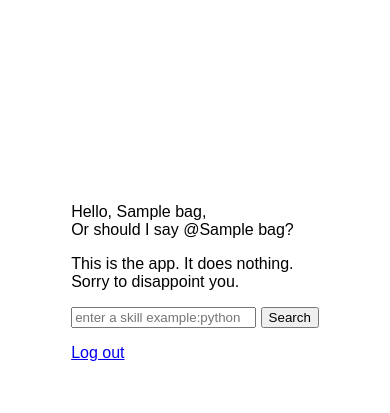
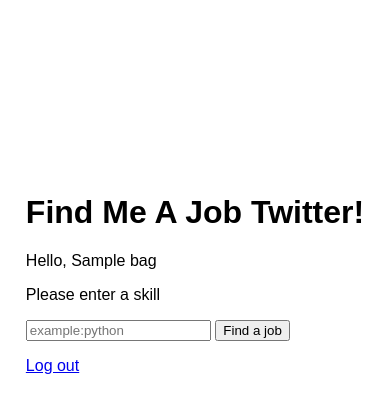
Before and after one commit to bounswe/bounswe2018group10, a Flask app: template twitter-api/search-job/templates/home.html in a window 390 px wide. Shown: the part 140-553 px from the top of the page. Run offline with Flask 2, Linux system fonts and the light colour scheme; the template is opened without the code that fills it: most values are stand-ins (such as "Sample title", 1, 10 or a date in 2020); parts of the project's set-up code (start-up, migrations or seed data) failed here and were passed over.

Commit message:
changing the style.css for twitter-api-search-job
*changing how tweets look
*adding meta viewport tags to all views to support mobile browsers

```diff
--- a/twitter-api/search-job/application.py
+++ b/twitter-api/search-job/application.py
@@ -1,3 +1,6 @@
+
+# author: Baran Kılıç
+
 from flask import Flask, jsonify, render_template, request, session, redirect, url_for
 import yaml
 import tweepy
@@ -10,7 +13,6 @@ application = Flask(__name__)
 application.secret_key = 'super secret key'
 application.config['SESSION_TYPE'] = 'filesystem'
 
-#TODO add author
 
 @application.route('/')
 def home():
@@ -18,7 +20,6 @@ def home():
     if not is_authorized():
         return render_template('guest.html')
 
-    # TODO: do something useful with the API
     api = get_api()
     me = api.me()
 
@@ -39,14 +40,13 @@ def follow_user(user_id, screen_name):
 def search_job():
     api = get_api()
     job_name = request.values['job'].strip()
-    #TODO query job name
-    query = 'python AND (JOB OR JOBS OR CAREER OR CAREERS OR LOOKING OR SEEK OR SEEKING OR HIRE OR HIRING' \
+    query = job_name + ' AND (JOB OR JOBS OR CAREER OR CAREERS OR LOOKING OR SEEK OR SEEKING OR HIRE OR HIRING' \
             ' OR RECRUIT OR RECRUITING OR EMPLOY OR EMPLOYING OR EMPLOYMENT OR CV OR OPPORTUNITY OR' \
             ' OPPORTUNITIES OR ROLE OR ROLES OR POSITION OR SKILLED OR CONTRACT OR WANTED OR NEEDED OR SALARY)'
     max_tweets = 20
-    #, lang='en' ,include_entities=True  result_type='popular'
+    # lang='en' ,include_entities=True  result_type='popular'
     searchResult = tweepy.Cursor(api.search, q=query).items(max_tweets)
-    #searchResult = api.search(q=query, lang='en',include_entities=True)
+    # searchResult = api.search(q=query, lang='en',include_entities=True)
     return render_template('search_job.html', searchResult=searchResult)
 
 
@@ -106,4 +106,4 @@ def get_auth():
 
 if __name__ == '__main__':
     # TODO: turn off debugging on production
-    application.run(debug=True)
+    application.run(debug=False)
--- a/twitter-api/search-job/static/style.css
+++ b/twitter-api/search-job/static/style.css
@@ -12,5 +12,57 @@ body {
 }
 
 .container {
-    padding: 2rem;
+    padding: 4px;
 }
+
+img {
+    margin: 5px;
+    float: left;
+}
+
+.tweet {
+    max-width: 600px;
+    margin-bottom: 30px;
+}
+
+.user-name {
+
+}
+
+.user-screen-name {
+    color: #657786;
+}
+
+.tweet-text {
+    clear: both;
+    font-size: 20px;
+}
+
+.tweet-date {
+    color: #657786;
+}
+
+.btn {
+    display: inline-block;
+    text-align: center;
+    vertical-align: middle;
+    user-select: none;
+    border: 1px solid transparent;
+    padding: 0.375rem 0.75rem;
+    font-size: 1rem;
+    line-height: 1.5;
+    border-radius: 0.25rem;
+}
+
+.btn-blue {
+    color: #fff;
+    background-color: #007bff;
+}
+
+.no-underline {
+    text-decoration: none;
+}
+
+.inline {
+    display: inline;
+}
--- a/twitter-api/search-job/templates/auth.html
+++ b/twitter-api/search-job/templates/auth.html
@@ -2,6 +2,7 @@
 <html lang="en">
 <head>
     <meta charset="UTF-8">
+    <meta name="viewport" content="width=device-width, initial-scale=1.0">
     <title>Authorize your account</title>
     <link rel= "stylesheet" type= "text/css" href= "{{ url_for('static',filename='style.css') }}">
 </head>
--- a/twitter-api/search-job/templates/follow.html
+++ b/twitter-api/search-job/templates/follow.html
@@ -2,6 +2,7 @@
 <html lang="en">
 <head>
     <meta charset="UTF-8">
+    <meta name="viewport" content="width=device-width, initial-scale=1.0">
     <title>My Twitter App</title>
     <link rel= "stylesheet" type= "text/css" href= "{{ url_for('static',filename='style.css') }}">
 
--- a/twitter-api/search-job/templates/guest.html
+++ b/twitter-api/search-job/templates/guest.html
@@ -2,6 +2,7 @@
 <html lang="en">
 <head>
     <meta charset="UTF-8">
+    <meta name="viewport" content="width=device-width, initial-scale=1.0">
     <title>My Twitter App</title>
     <link rel= "stylesheet" type= "text/css" href= "{{ url_for('static',filename='style.css') }}">
 </head>
--- a/twitter-api/search-job/templates/home.html
+++ b/twitter-api/search-job/templates/home.html
@@ -2,19 +2,19 @@
 <html lang="en">
 <head>
     <meta charset="UTF-8">
+    <meta name="viewport" content="width=device-width, initial-scale=1.0">
     <title>My Twitter App</title>
     <link rel= "stylesheet" type= "text/css" href= "{{ url_for('static',filename='style.css') }}">
 
 </head>
 <body class="center-content">
 <div class="container">
-    <p>Hello, {{ bag.name }},<br>
-        Or should I say @{{ bag.screen_name }}?</p>
-    <p>This is the app. It does nothing. <br>
-        Sorry to disappoint you.</p>
+    <h1>Find Me A Job Twitter!</h1>
+    <p>Hello, {{ bag.name }}</p>
+    <p>Please enter a skill</p>
     <form action="{{ url_for('search_job') }}" method="POST">
-        <input type="text" name="job" placeholder="enter a skill example:python">
-        <button type="submit">Search</button>
+        <input type="text" name="job" placeholder="example:python" required>
+        <button type="submit">Find a job</button>
     </form>
     <p><a href="{{ url_for('logout') }}">Log out</a></p>
 </div>
```
Also changed, not shown: twitter-api/search-job/templates/search_job.html (+17 -17 lines), 1 other file.
